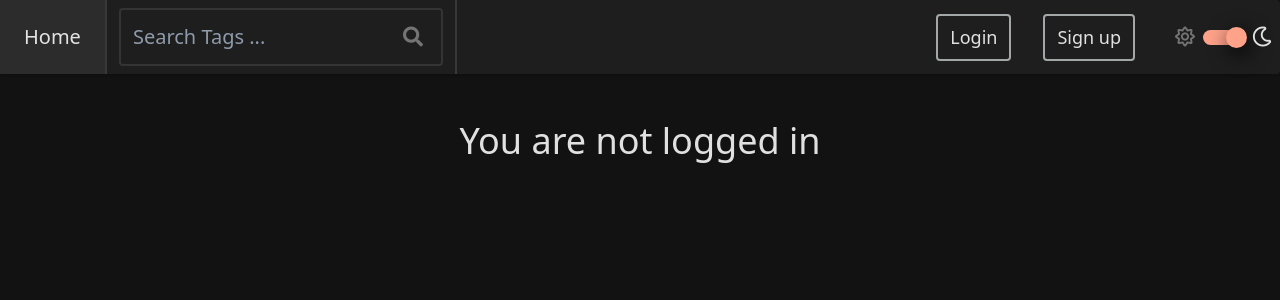
After one commit to heldridge/photos-webapp, a Django app: template django/templates/users/settings.html.j2 in a window 1280 px wide. The commit adds this page. Shown: the top 300 px of the page. Run offline with Django 3.2, Linux system fonts and the light colour scheme; the template is opened without the code that fills it, so the values that code supplies are empty; style sheets or scripts are compiled from the project's sources; some libraries are stand-ins or nearby versions.

Commit message:
Add a settings page

```diff
--- a/django/templates/users/profile.html.j2
+++ b/django/templates/users/profile.html.j2
@@ -14,7 +14,7 @@
             </p>
 
             <div class="flex justify-around">
-                <a href="{% url 'profile' %}" class="bg-basic hover:bg-basic-hover rounded text-black px-3 text-black opacity-high-emphasis text-lg flex items-center mr-8">
+                <a href="{% url 'settings' %}" class="bg-basic hover:bg-basic-hover rounded text-black px-3 text-black opacity-high-emphasis text-lg flex items-center mr-8">
                     Settings
                 </a>
                 <a href="{% url 'logout' %}" class="border-basic border-2 bg-alternate hover:bg-basic rounded text-black px-3 text-primary opacity-high-emphasis hover:text-black hover:opacity-100 text-lg flex items-center">
--- /dev/null
+++ b/django/templates/users/settings.html.j2
@@ -0,0 +1,22 @@
+{% extends 'base.html.j2' %}
+
+{% load static %}
+
+{% block content %}
+
+<div class="flex justify-center w-full pt-10">
+    <div class="flex flex-col w-4/5 max-w-7xl items-center">
+        {% if user.is_authenticated %}
+        <p class="opacity-high-emphasis text-4xl">
+            Settings
+        </p>
+        {% else %}
+        <p class="opacity-high-emphasis text-4xl">
+            You are not logged in
+        </p>
+        {% endif %}
+    </div>
+</div>
+
+<script type="text/javascript" src="{% static 'js/basic.js' %}"></script>
+{% endblock %}
--- a/django/users/urls.py
+++ b/django/users/urls.py
@@ -4,4 +4,5 @@ from . import views
 urlpatterns = [
     path("profile", views.profile, name="profile"),
     path("register", views.register, name="register"),
+    path("profile/settings", views.settings, name="settings"),
 ]
--- a/django/users/views.py
+++ b/django/users/views.py
@@ -72,3 +72,7 @@ def register(request):
         f = forms.CustomUserCreationForm()
 
     return render(request, "users/register.html.j2", {"form": f})
+
+
+def settings(request):
+    return render(request, "users/settings.html.j2")
```
